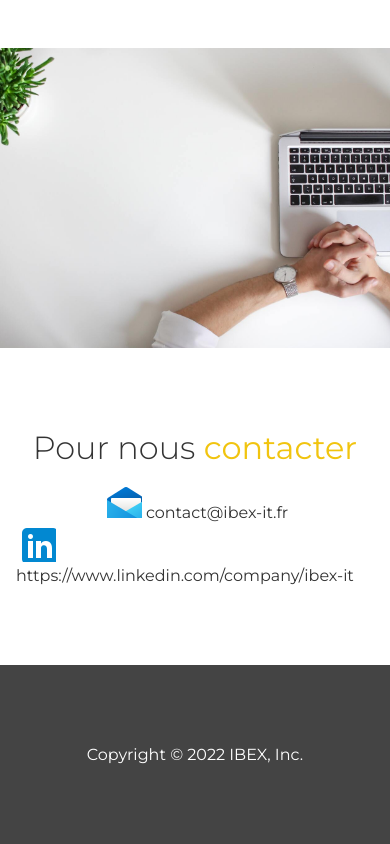
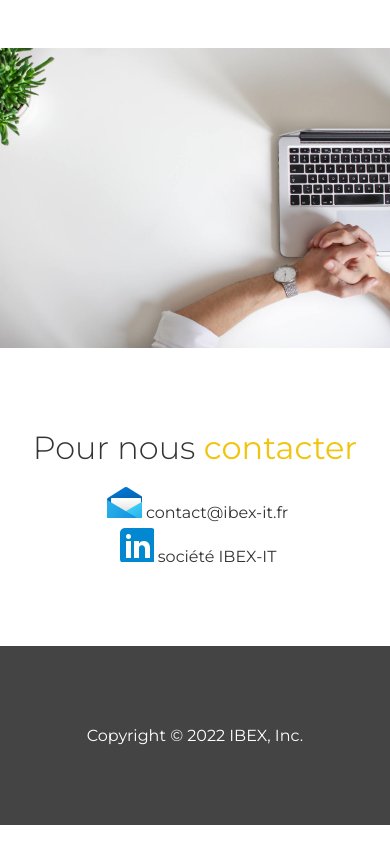
Before and after one commit to ibexit/ibex, a plain HTML site: page index.html in a window 390 px wide. Shown: the part 1612-2456 px from the top of the page. Drawn offline with Linux system fonts and the light colour scheme; a web font is replaced by a local one.

Commit message:
mise à jour zone contact version mobile

```diff
--- a/index.html
+++ b/index.html
@@ -71,8 +71,8 @@
       >
       <a href="https://www.linkedin.com/company/ibex-it/about/">
         <i class="icon_linkedin"></i>
-        https://www.linkedin.com/company/ibex-it</a
-      >
+        société IBEX-IT
+      </a>
     </section>
     <footer>
       <p>Copyright © 2022 IBEX, Inc.</p>
```
